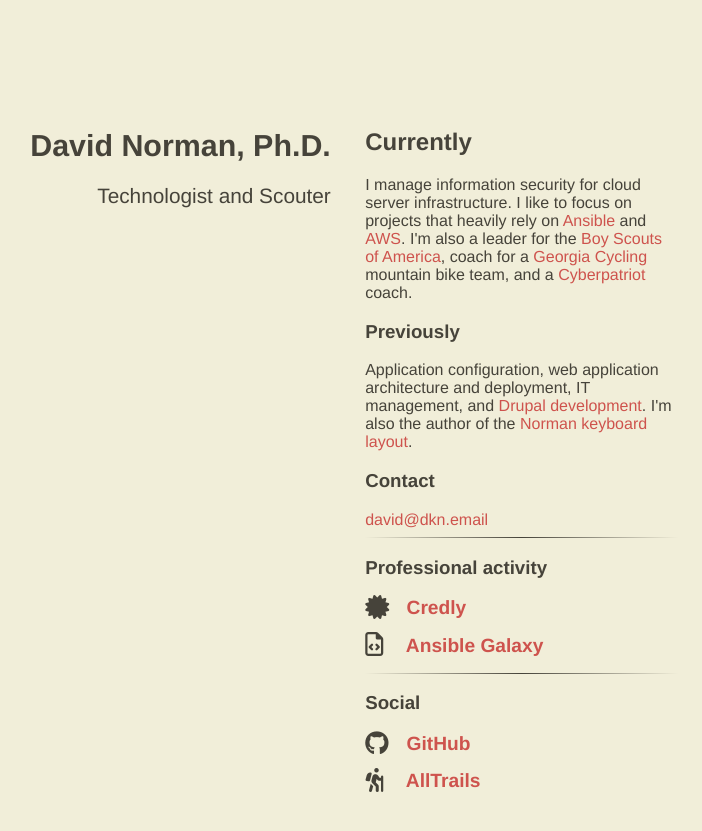
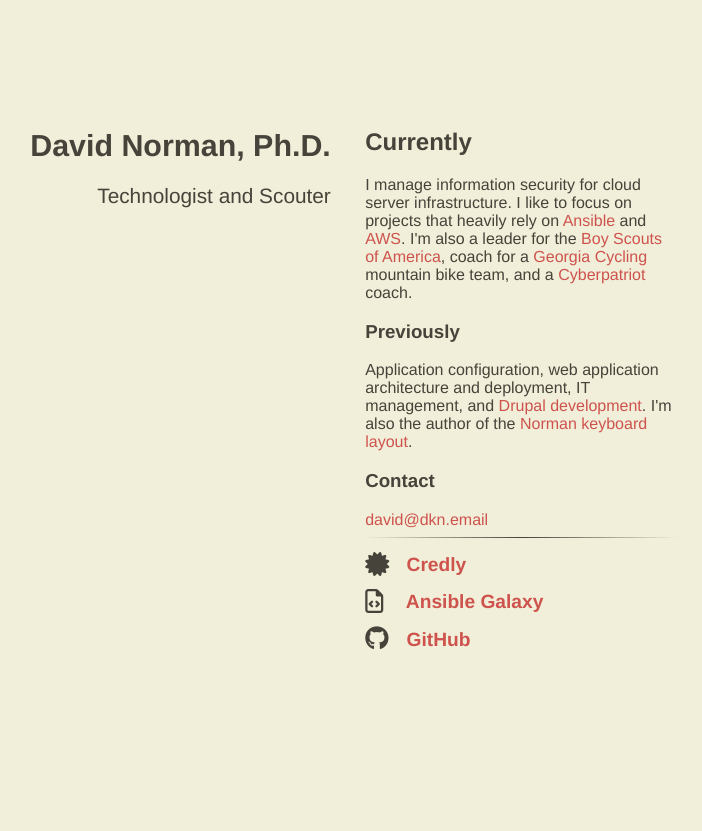
Before and after one commit to deekayen/dkn.github.io, a Jekyll site: the page built from index.html, in a window 1280 px wide. Shown: the top 831 px of the page, without its empty margins (302-1004 px from the left). Built offline with Jekyll 4.4.1, drawn with Linux system fonts in a browser that asks for light colours; nearby versions of some CDN libraries.

Commit message:
Hide alltrails.

```diff
--- a/_includes/content.html
+++ b/_includes/content.html
@@ -13,7 +13,7 @@
 
 <hr />
 
-<h3>Professional activity</h3>
+<!--h3>Professional activity</h3-->
 
 <ul class="fa-ul main-list">
   <!--li class="main-list-item">
@@ -28,19 +28,19 @@
     <span class="fa-regular fa-file-code fa-lg main-list-item-icon"></span>
     <a href="https://galaxy.ansible.com/deekayen">Ansible Galaxy</a>
   </li>
-</ul>
+<!--/ul>
 
 <hr />
 
 <h3>Social</h3>
 
-<ul class="fa-ul main-list">
+<ul class="fa-ul main-list"-->
   <li class="main-list-item">
     <span class="fa-brands fa-github fa-lg main-list-item-icon"></span>
     <a href="https://github.com/deekayen">GitHub</a>
   </li>
-  <li class="main-list-item">
+  <!--li class="main-list-item">
     <span class="fa-solid fa-person-hiking fa-lg main-list-item-icon"></span>
     <a href="https://www.alltrails.com/">AllTrails</a>
-  </li>
+  </li-->
 </ul>
```
